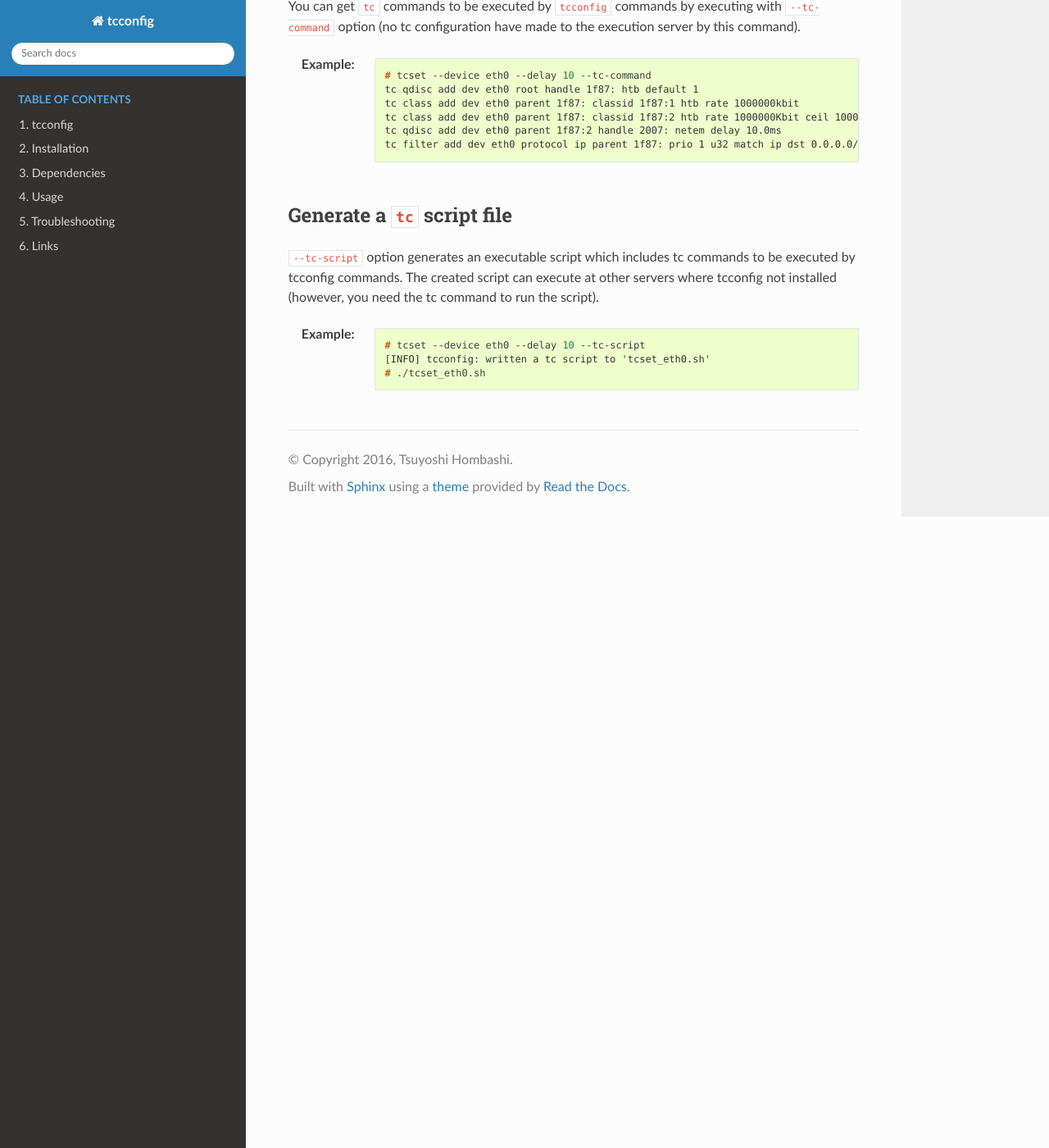
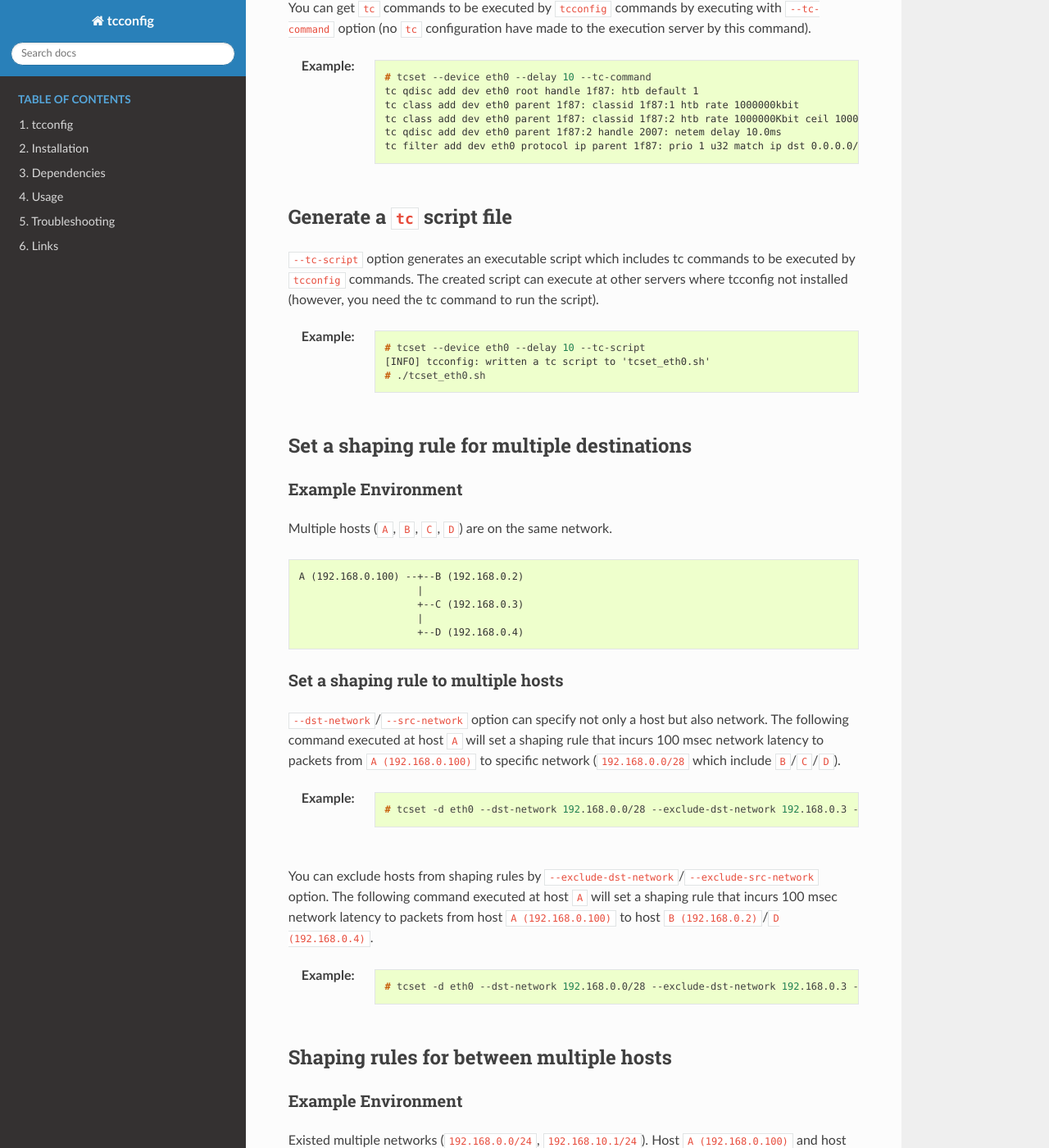
Before and after one commit to thombashi/tcconfig, a Sphinx documentation site: the page built from docs/pages/usage/tcset/advanced_usage.rst, in a window 1280 px wide and 1400 px high, scrolled down 1486 px. Shown: the whole window at 82% size. Built offline with Sphinx 7.4.7 and the Read the Docs theme 2.0.0, drawn with Linux system fonts in a browser that asks for light colours; pages that are not in the unit, such as notebooks, are missing from menus; some of the changed text lies outside the part shown.

Commit message:
Update docs

```diff
--- a/docs/pages/usage/tcset/advanced_usage.rst
+++ b/docs/pages/usage/tcset/advanced_usage.rst
@@ -3,23 +3,20 @@
 
 Traffic control of incoming packets
 ^^^^^^^^^^^^^^^^^^^^^^^^^^^^^^^^^^^
-Execute ``tcset`` command with ``--direction incoming`` option to set
-incoming traffic control. Other options are the same as in the case of
-the basic usage.
+You can set traffic shaping rule to incoming packets by executing ``tcset`` command with ``--direction incoming`` option.
+Other options are the same as in the case of the basic usage.
 
-e.g. Set traffic control both incoming and outgoing network
-'''''''''''''''''''''''''''''''''''''''''''''''''''''''''''
-
+e.g. Set traffic control for both incoming and outgoing network
+'''''''''''''''''''''''''''''''''''''''''''''''''''''''''''''''''
 .. code-block:: console
 
     # tcset --device eth0 --direction outgoing --rate 200K --network 192.168.0.0/24
     # tcset --device eth0 --direction incoming --rate 1M --network 192.168.0.0/24
 
-
 Requirements
 ''''''''''''
-Incoming packet traffic control requires additional ``ifb`` module, Which
-need to the following conditions:
+To set incoming packet traffic control requires an additional kernel module named ``ifb``,
+which need to the following conditions:
 
 -  Equal or later than Linux kernel version **2.6.20**
 -  Equal or later than ``iproute2`` package version **20070313**
@@ -27,7 +24,7 @@
 
 Set latency distribution
 ^^^^^^^^^^^^^^^^^^^^^^^^^^^^^^^^^^^^^^^^^^^^^^^^^^^^^^^^^^^^^^^
-Latency setting by ``--delay`` option is a uniform distribution.
+Network latency setting by ``--delay`` option is a uniform distribution.
 If you are using ``--delay-distro`` option, latency decided by a normal distribution.
 
 e.g. Set 100ms +- 20ms network latency with normal distribution
@@ -37,8 +34,7 @@
     # tcset --device eth0 --delay 100 --delay-distro 20
 
 
-
-Multiple traffic shaping rules per interface
+Set multiple traffic shaping rules per interface
 ^^^^^^^^^^^^^^^^^^^^^^^^^^^^^^^^^^^^^^^^^^^^^^^^^^^^^^^^^^^^^^^^^^^^^^
 You can set multiple shaping rules to a network interface with ``--add`` option.
 
@@ -73,10 +69,9 @@
 ^^^^^^^^^^^^^^^^^^^^^^^^^^^^^^^^^^^^^^^^^^^^^^^^^^^^^^^^^^^^^^^^^^^^^^
 You can get ``tc`` commands to be executed by ``tcconfig`` commands by
 executing with ``--tc-command`` option
-(no tc configuration have made to the execution server by this command).
+(no ``tc`` configuration have made to the execution server by this command).
 
 :Example:
-
     .. code-block:: console
 
         # tcset --device eth0 --delay 10 --tc-command
@@ -90,7 +85,7 @@
 Generate a ``tc`` script file
 ^^^^^^^^^^^^^^^^^^^^^^^^^^^^^^^^^^^^^^^^^^^^^^^^^^^^^^^^^^^^^^^^^^^^^^
 ``--tc-script`` option generates an executable script which includes
-tc commands to be executed by tcconfig commands.
+tc commands to be executed by ``tcconfig`` commands.
 The created script can execute at other servers where tcconfig not installed (however, you need the tc command to run the script).
 
 :Example:
@@ -99,3 +94,63 @@
         # tcset --device eth0 --delay 10 --tc-script
         [INFO] tcconfig: written a tc script to 'tcset_eth0.sh'
         # ./tcset_eth0.sh
+
+
+Set a shaping rule for multiple destinations
+^^^^^^^^^^^^^^^^^^^^^^^^^^^^^^^^^^^^^^^^^^^^^^^^^^^^^^^^^^^^^^^^^^^^^^
+
+Example Environment
+'''''''''''''''''''''''''''''''''''''''''''''''''''''''''''''''''
+Multiple hosts (``A``, ``B``, ``C``, ``D``) are on the same network.
+
+.. code-block:: console
+
+    A (192.168.0.100) --+--B (192.168.0.2)
+                        |
+                        +--C (192.168.0.3)
+                        |
+                        +--D (192.168.0.4)
+
+Set a shaping rule to multiple hosts
+'''''''''''''''''''''''''''''''''''''''''''''''''''''''''''''''''
+``--dst-network``/``--src-network`` option can specify not only a host but also network.
+The following command executed at host ``A`` will set a shaping rule that incurs 100 msec network latency to packets
+from ``A (192.168.0.100)`` to specific network (``192.168.0.0/28`` which include ``B``/``C``/``D``).
+
+:Example:
+    .. code-block:: console
+
+        # tcset -d eth0 --dst-network 192.168.0.0/28 --exclude-dst-network 192.168.0.3 --delay 100
+
+You can exclude hosts from shaping rules by ``--exclude-dst-network``/``--exclude-src-network`` option.
+The following command executed at host ``A`` will set a shaping rule that incurs 100 msec network latency to packets
+from host ``A (192.168.0.100)`` to host ``B (192.168.0.2)``/``D (192.168.0.4)``.
+
+:Example:
+    .. code-block:: console
+
+        # tcset -d eth0 --dst-network 192.168.0.0/28 --exclude-dst-network 192.168.0.3 --delay 100
+
+
+Shaping rules for between multiple hosts
+^^^^^^^^^^^^^^^^^^^^^^^^^^^^^^^^^^^^^^^^^^^^^^^^^^^^^^^^^^^^^^^^^^^^^^
+
+Example Environment
+'''''''''''''''''''''''''''''''''''''''''''''''''''''''''''''''''
+Existed multiple networks (``192.168.0.0/24``, ``192.168.10.1/24``).
+Host ``A (192.168.0.100)`` and host ``C (192.168.0.100)`` belong to a different network.
+Host ``B (192.168.0.2/192.168.1.2)`` belong to both networks.
+
+.. code-block:: console
+
+    A (192.168.0.100) -- (192.168.0.2) B (192.168.1.2) -- C (192.168.1.10)
+
+Set a shaping rule to multiple hosts
+'''''''''''''''''''''''''''''''''''''''''''''''''''''''''''''''''
+The following command executed at host ``B`` will set a shaping rule that incurs 100 msec network latency to packets
+only from host ``A (192.168.0.100)`` to host ``C (192.168.1.10)``.
+
+:Example:
+    .. code-block:: console
+
+        # tcset -d eth0 --dst-network 192.168.0.2 --dst-network 192.168.1.2 --delay 100
```
